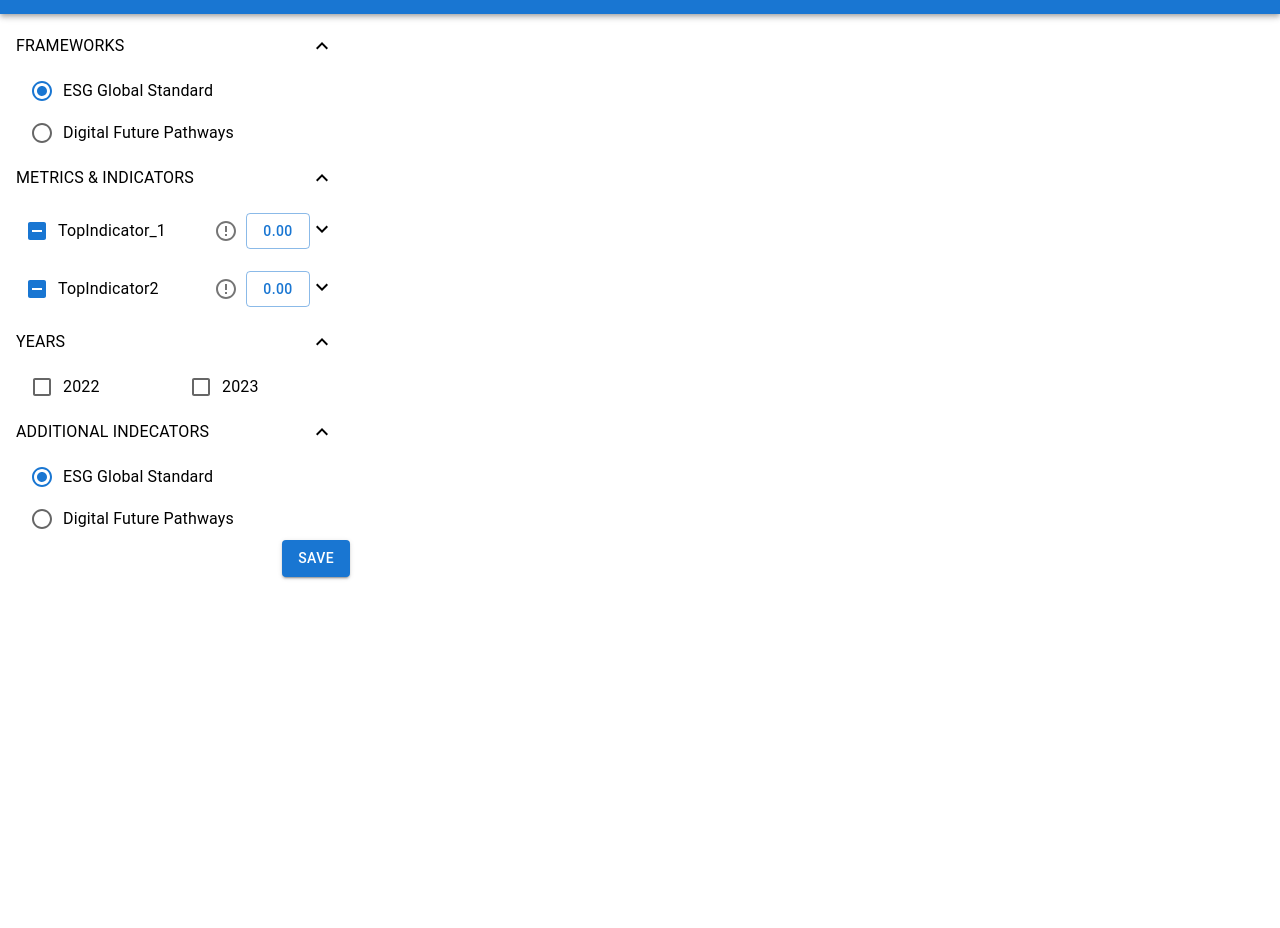
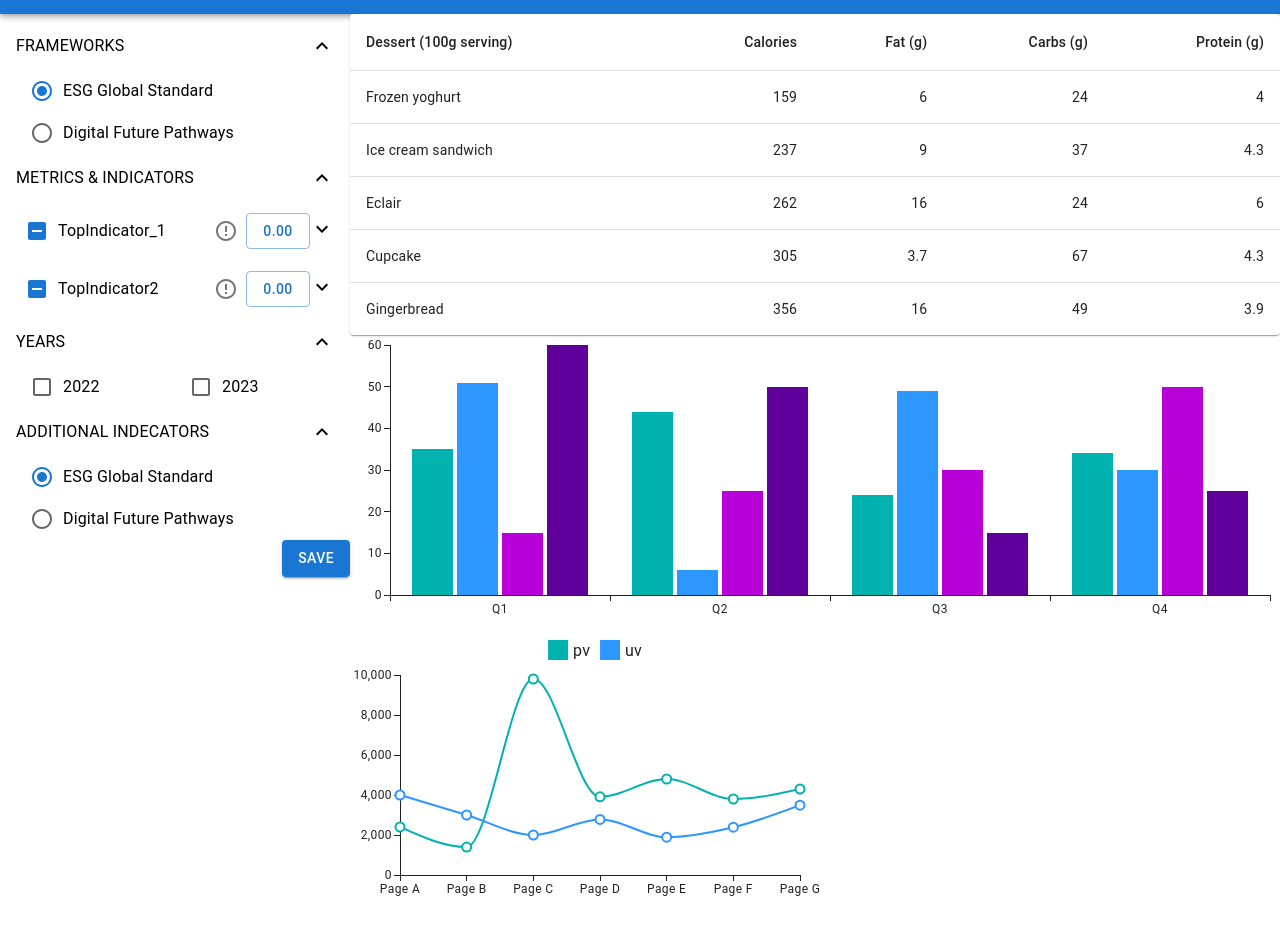
Before and after one commit to COMP9900-24T1-Nullbody/frontend, a React (Create React App) app: page /main in a window 1280 px wide. Shown: the part 91-1019 px from the top of the page. Before the commit the page ends 800 px from the top, so only its background shows below. Built offline with nearby package versions, Linux system fonts and the light colour scheme.

Commit message:
添加了一些图表的基础demo

```diff
--- a/package.json
+++ b/package.json
@@ -7,6 +7,7 @@
     "@emotion/styled": "^11.11.0",
     "@mui/icons-material": "^5.15.10",
     "@mui/material": "^5.15.10",
+    "@mui/x-charts": "^6.19.5",
     "@testing-library/jest-dom": "^5.17.0",
     "@testing-library/react": "^13.4.0",
     "@testing-library/user-event": "^13.5.0",
--- /dev/null
+++ b/src/components/ViewBarChart.jsx
@@ -0,0 +1,18 @@
+import * as React from "react";
+import { BarChart } from "@mui/x-charts/BarChart";
+
+export default function ViewBarChart() {
+  return (
+    <BarChart
+      series={[
+        { data: [35, 44, 24, 34] },
+        { data: [51, 6, 49, 30] },
+        { data: [15, 25, 30, 50] },
+        { data: [60, 50, 15, 25] },
+      ]}
+      height={290}
+      xAxis={[{ data: ["Q1", "Q2", "Q3", "Q4"], scaleType: "band" }]}
+      margin={{ top: 10, bottom: 30, left: 40, right: 10 }}
+    />
+  );
+}
--- /dev/null
+++ b/src/components/ViewLineChart.jsx
@@ -0,0 +1,28 @@
+import * as React from "react";
+import { LineChart } from "@mui/x-charts/LineChart";
+
+const uData = [4000, 3000, 2000, 2780, 1890, 2390, 3490];
+const pData = [2400, 1398, 9800, 3908, 4800, 3800, 4300];
+const xLabels = [
+  "Page A",
+  "Page B",
+  "Page C",
+  "Page D",
+  "Page E",
+  "Page F",
+  "Page G",
+];
+
+export default function SimpleLineChart() {
+  return (
+    <LineChart
+      width={500}
+      height={300}
+      series={[
+        { data: pData, label: "pv" },
+        { data: uData, label: "uv" },
+      ]}
+      xAxis={[{ scaleType: "point", data: xLabels }]}
+    />
+  );
+}
--- /dev/null
+++ b/src/components/ViewPieChart.jsx
@@ -0,0 +1,23 @@
+import * as React from "react";
+import { PieChart } from "@mui/x-charts/PieChart";
+
+const data = [
+  { id: 0, value: 10, label: "series A" },
+  { id: 1, value: 15, label: "series B" },
+  { id: 2, value: 20, label: "series C" },
+];
+
+export default function ViewPieChart() {
+  return (
+    <PieChart
+      series={[
+        {
+          data,
+          highlightScope: { faded: "global", highlighted: "item" },
+          faded: { innerRadius: 30, additionalRadius: -30, color: "gray" },
+        },
+      ]}
+      height={200}
+    />
+  );
+}
--- /dev/null
+++ b/src/components/ViewTable.jsx
@@ -0,0 +1,54 @@
+import * as React from "react";
+import Table from "@mui/material/Table";
+import TableBody from "@mui/material/TableBody";
+import TableCell from "@mui/material/TableCell";
+import TableContainer from "@mui/material/TableContainer";
+import TableHead from "@mui/material/TableHead";
+import TableRow from "@mui/material/TableRow";
+import Paper from "@mui/material/Paper";
+
+function createData(name, calories, fat, carbs, protein) {
+  return { name, calories, fat, carbs, protein };
+}
+
+const rows = [
+  createData("Frozen yoghurt", 159, 6.0, 24, 4.0),
+  createData("Ice cream sandwich", 237, 9.0, 37, 4.3),
+  createData("Eclair", 262, 16.0, 24, 6.0),
+  createData("Cupcake", 305, 3.7, 67, 4.3),
+  createData("Gingerbread", 356, 16.0, 49, 3.9),
+];
+
+export default function ViewTable() {
+  return (
+    <TableContainer component={Paper}>
+      <Table sx={{ minWidth: 650 }} aria-label="simple table">
+        <TableHead>
+          <TableRow>
+            <TableCell>Dessert (100g serving)</TableCell>
+            <TableCell align="right">Calories</TableCell>
+            <TableCell align="right">Fat&nbsp;(g)</TableCell>
+            <TableCell align="right">Carbs&nbsp;(g)</TableCell>
+            <TableCell align="right">Protein&nbsp;(g)</TableCell>
+          </TableRow>
+        </TableHead>
+        <TableBody>
+          {rows.map((row) => (
+            <TableRow
+              key={row.name}
+              sx={{ "&:last-child td, &:last-child th": { border: 0 } }}
+            >
+              <TableCell component="th" scope="row">
+                {row.name}
+              </TableCell>
+              <TableCell align="right">{row.calories}</TableCell>
+              <TableCell align="right">{row.fat}</TableCell>
+              <TableCell align="right">{row.carbs}</TableCell>
+              <TableCell align="right">{row.protein}</TableCell>
+            </TableRow>
+          ))}
+        </TableBody>
+      </Table>
+    </TableContainer>
+  );
+}
--- a/src/pages/Main.jsx
+++ b/src/pages/Main.jsx
@@ -4,11 +4,26 @@ import NavBar from "../components/NavBar";
 import CollapseSiderMenu from "../components/CollapseSideMenu";
 import { Box } from "@mui/material";
 
+import ViewTable from "../components/ViewTable";
+import ViewBarChart from "../components/ViewBarChart";
+import ViewLineChart from "../components/ViewLineChart";
+import ViewPieChart from "../components/ViewPieChart";
+
 export default function Main() {
   return (
     <Box>
       <NavBar />
-      <CollapseSiderMenu />
+      <Box sx={{ display: "flex" }}>
+        <Box>
+          <CollapseSiderMenu />
+        </Box>
+        <Box flexGrow={1}>
+          <ViewTable />
+          <ViewBarChart />
+          <ViewLineChart />
+          <ViewPieChart />
+        </Box>
+      </Box>
     </Box>
   );
 }
```
Also changed, not shown: 1 other file (tests, documents, lock files or other folders).
